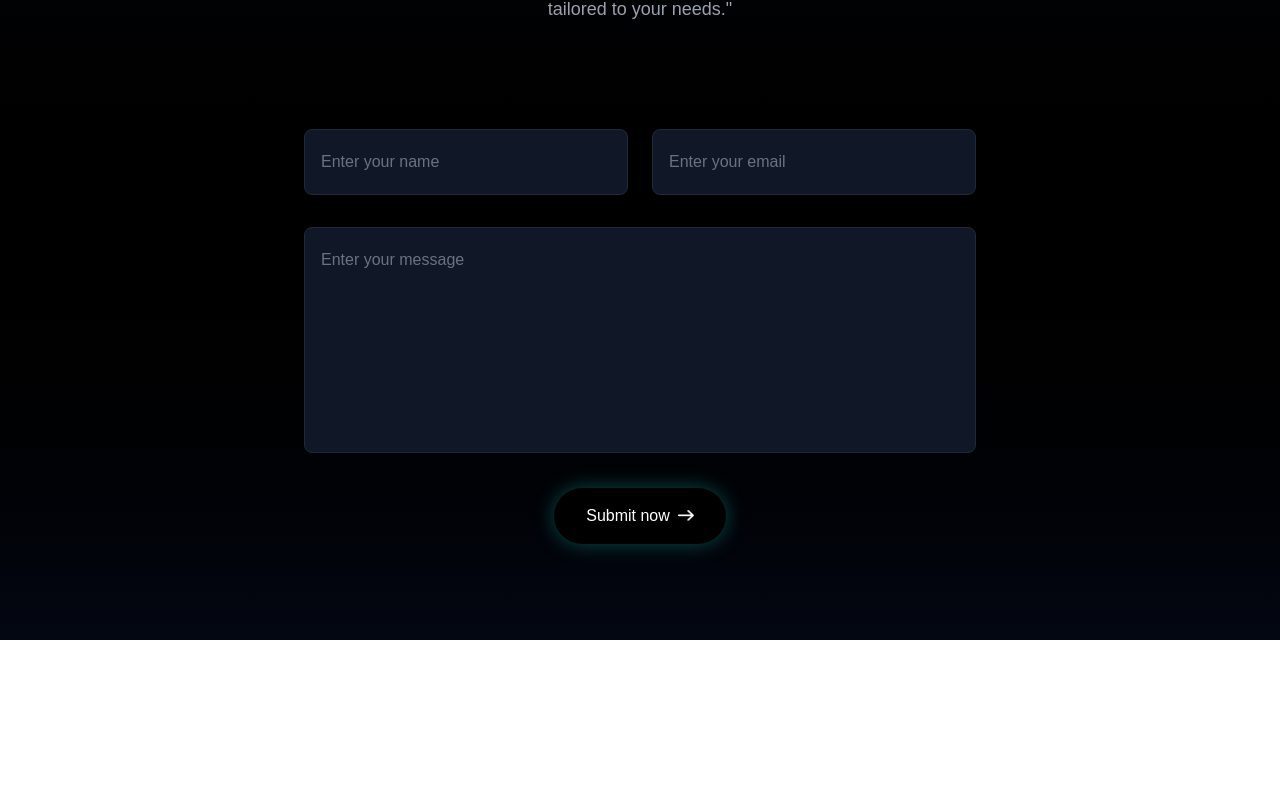
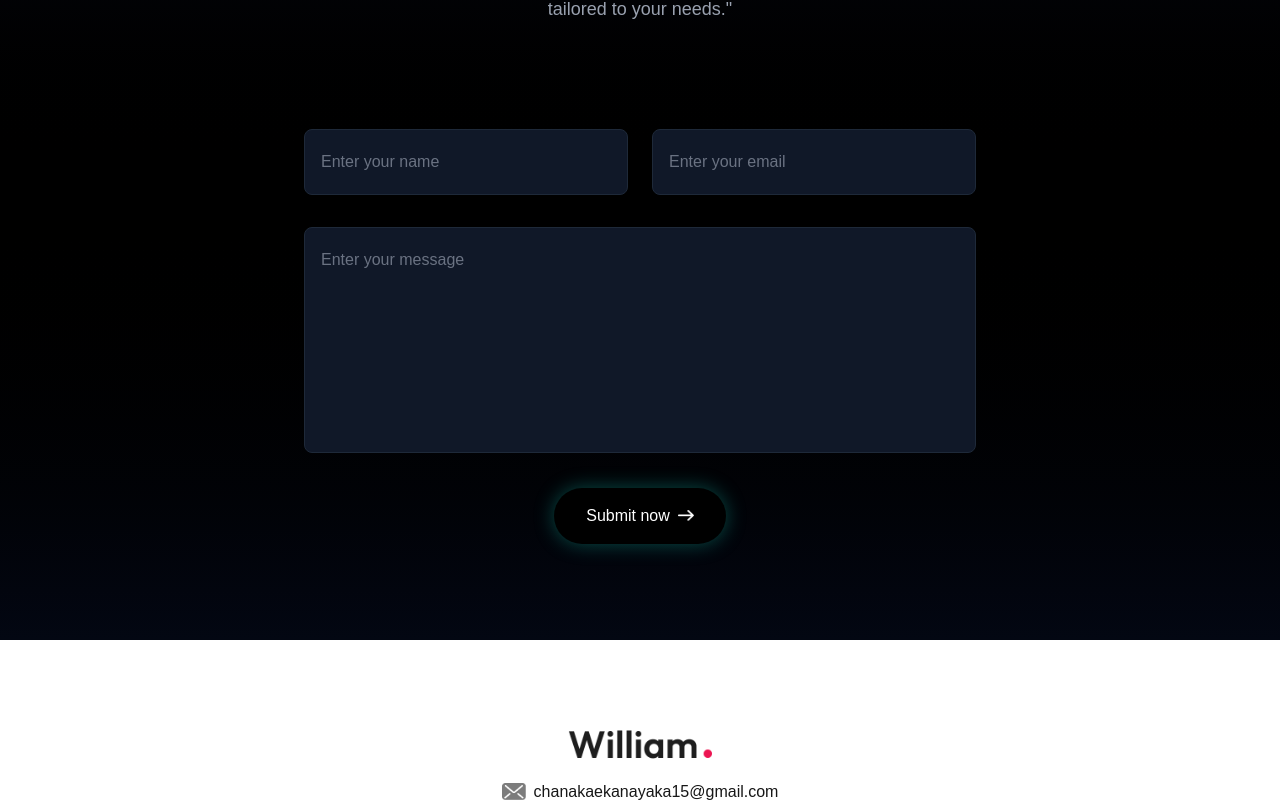
Before and after one commit to chanakaekanayaka/my-portfolio, a Next.js app: page / in a window 1280 px wide. Shown: the part 3830-4638 px from the top of the page. Before the commit the page ends 4470 px from the top, so only its background shows below. Built offline with nearby package versions, Linux system fonts and the light colour scheme.

Commit message:
changes: Start screate Footer✏️

```diff
--- /dev/null
+++ b/app/components/Footer.jsx
@@ -0,0 +1,21 @@
+import { assets } from '@/assets/assets'
+import Image from 'next/image'
+import React from 'react'
+
+const Footer = () => {
+  return (
+    <div className='mt-20'>
+        <div className='text-center'>
+            <Image src={assets.logo}  alt='' className='w-36 mx-auto mb-2' />
+
+            <div className='w-max flex items-center gap-2 mx-auto'>
+                <Image src={assets.mail_icon} alt='' className='w-6'/>
+                chanakaekanayaka15@gmail.com
+            </div>
+        </div>
+
+    </div>
+  )
+}
+
+export default Footer
--- a/app/page.js
+++ b/app/page.js
@@ -2,6 +2,7 @@
 
 import About from "./components/About";
 import Contact from "./components/Contact";
+import Footer from "./components/Footer";
 import Header from "./components/Header";
 import Navbae from "./components/Navbae";
 import Services from "./components/Services";
@@ -18,6 +19,7 @@
     <Services/>
     <Work/>
     <Contact/>
+    <Footer/>
     </>
 
   );
```
